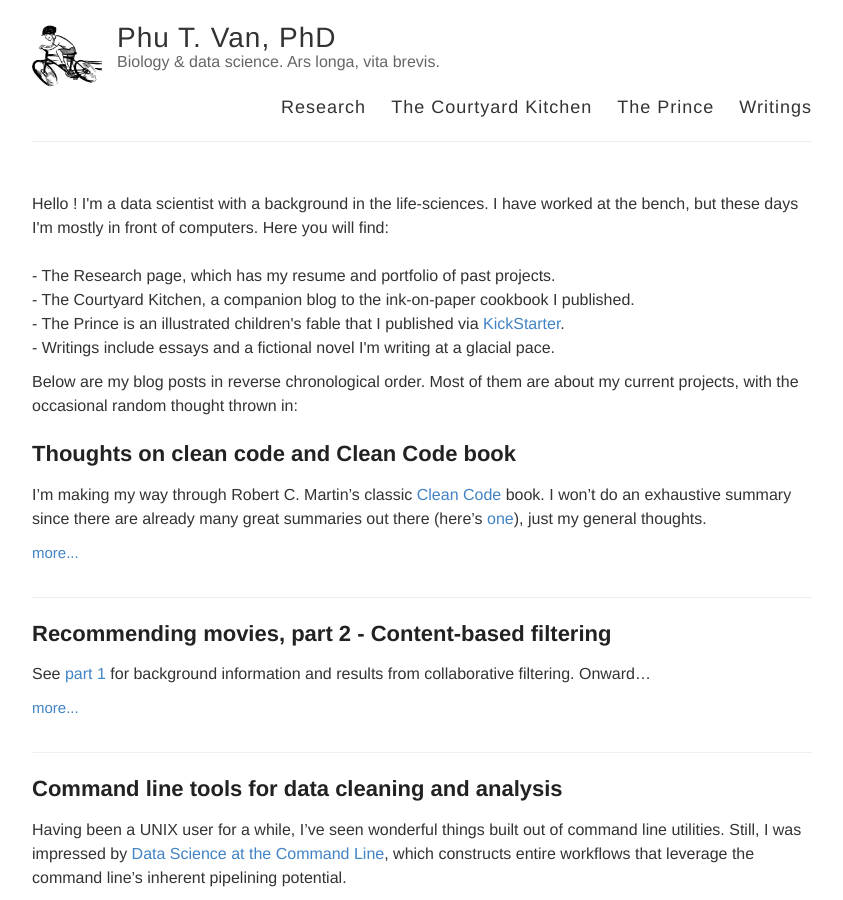
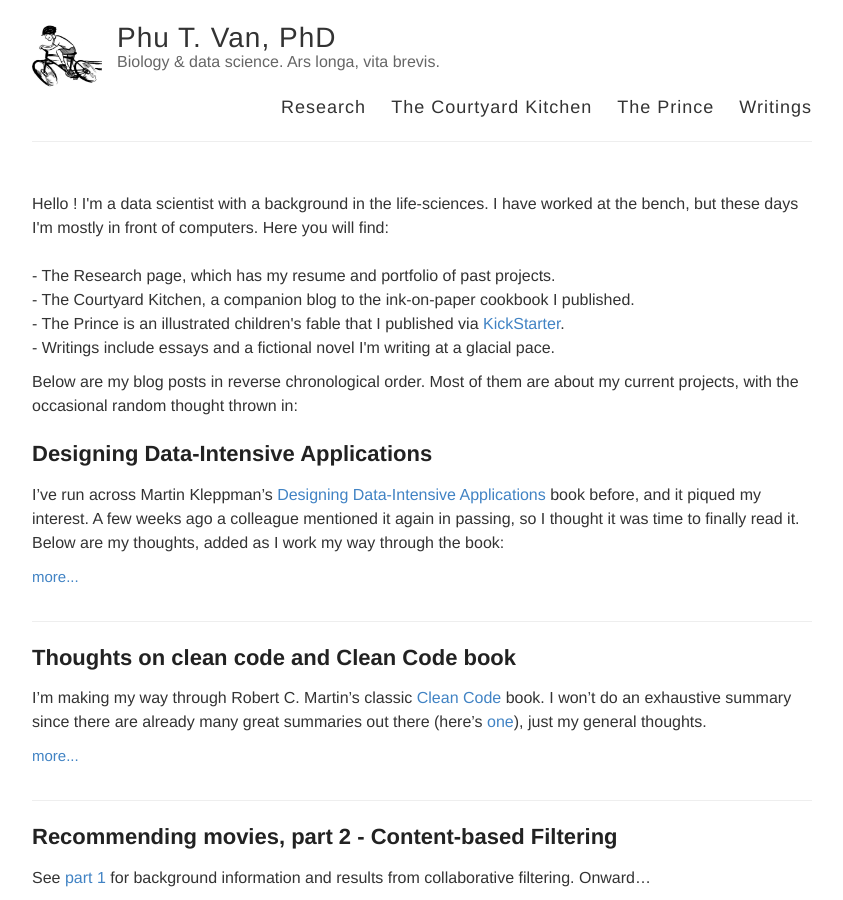
Before and after one commit to ptvan/ptvan.github.io, a Jekyll site: the page built from index.html, in a window 1280 px wide and 900 px high. Shown: the whole window, without its empty margins (218-1061 px from the left). Built offline with Jekyll 4.4.1, drawn with Linux system fonts in a browser that asks for light colours.

Commit message:
added blog post on DDIA

```diff
--- /dev/null
+++ b/_posts/2019-11-12-Designing-DataIntensive-Applications.md
@@ -0,0 +1,6 @@
+---
+layout: post
+title: Designing Data-Intensive Applications
+---
+
+I've run across Martin Kleppman's [Designing Data-Intensive Applications](https://dataintensive.net/) book before, and it piqued my interest. A few weeks ago a colleague mentioned it again in passing, so I thought it was time to finally read it. Below are my thoughts, added as I work my way through the book:
```
Also changed, not shown: _posts/2019-11-04-movie-recommender-part2.md (+1 -1 lines).
